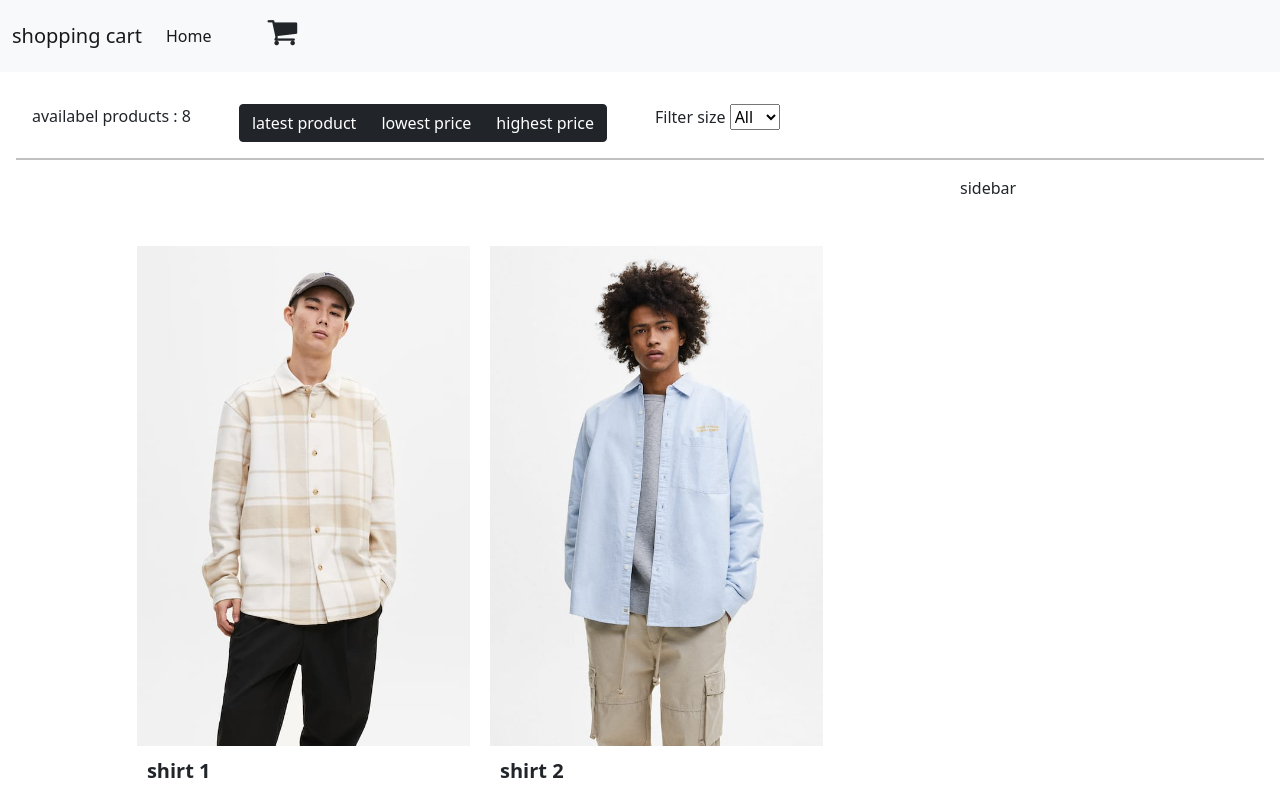
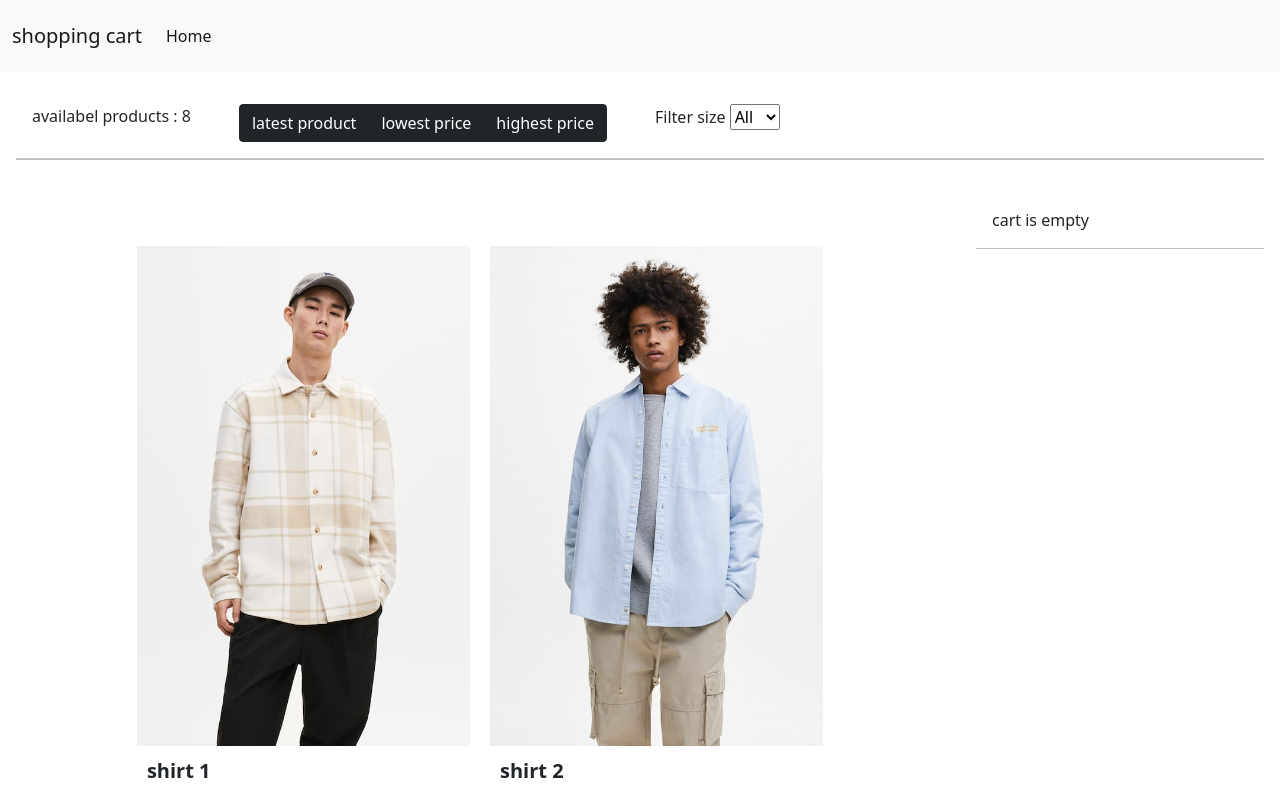
Before and after one commit to parhaam-khan/React-Redux-shopping-cart, a React (Create React App) app: page / in a window 1280 px wide. Shown: the top 800 px of the page. Built offline with nearby package versions, Linux system fonts and the light colour scheme.

Commit message:
cart component

```diff
--- a/src/App.js
+++ b/src/App.js
@@ -10,6 +10,7 @@ import './App.css'
 
 const App = () => {
     const[product,setProduct] = useState(products)
+    const[cartItems,setCartItems] = useState([])
     const[size,setSize] = useState("")
 
 //size handler-------------------------------------------------
@@ -42,11 +43,31 @@ const latestSortHandler = () => {
     setProduct(latestPrice)
 }
 
+// add to cart handler
+const addtocartHandler = (product) => {
+   const existProduct = cartItems.find((item) => item._id === product._id )
+   if(existProduct){
+       setCartItems(
+           cartItems.map((item) =>
+        item._id === product._id ? {...existProduct, quantity: existProduct.quantity + 1 } : item
+        )
+       )
+   }else{
+       setCartItems([...cartItems, {...product, quantity: 1}])
+   }
+}
+
+//remove from cart handler
+const removeHandler = (product) => {
+const removeProduct = cartItems.filter((item) => item._id !== product._id)
+setCartItems(removeProduct)
+}
     return (
         <div className="app">
         <Header/>
         <Home products={product} size={size}  filterSizeHandler={filterSizeHandler}
-         lowest={lowestSortHandler} highest={highestSortHandler} latest={latestSortHandler} />
+         lowest={lowestSortHandler} highest={highestSortHandler} latest={latestSortHandler}
+         addtocartHandler={addtocartHandler} removeHandler={removeHandler} cartItems={cartItems} />
         <Footer/>
     </div>
 
--- /dev/null
+++ b/src/components/Cart/Cart.css
@@ -0,0 +1,71 @@
+.cart{
+padding: 1rem;
+margin: 1rem;
+display: flex;
+}
+
+.cart-header{
+    border-bottom: .1rem solid #c0c0c0;
+}
+
+.cart-items{
+    padding: 0;
+    width: 100%;
+    list-style: none;
+}
+
+.cart-items img{
+    width: 5rem;
+}
+
+.cart-items li{
+    display: flex;
+}
+
+.cart-items li div{
+    padding: .5rem;
+}
+
+.cart-items li div:last-child{
+flex: 1;
+}
+
+.remove{
+    text-align: right;
+    display: flex;
+    justify-content: space-between;
+}
+
+.remove-button{
+    padding: 5px;
+    border: none;
+    background-color: darkred;
+    color: #fff;
+    border-radius: 5px;
+    -webkit-border-radius: 5px;
+    -moz-border-radius: 5px;
+    -ms-border-radius: 5px;
+    -o-border-radius: 5px;
+}
+
+.cart-price{
+    text-align: left;
+}
+
+.total{
+    display: flex;
+    justify-content: space-between;
+    width: 100%;
+}
+
+.button-proceed{
+    padding: 5px 20px;
+    border: none;
+    background-color:rgb(13, 13, 17);
+    color: #fff;
+    border-radius: 5px;
+    -webkit-border-radius: 5px;
+    -moz-border-radius: 5px;
+    -ms-border-radius: 5px;
+    -o-border-radius: 5px;
+}
--- /dev/null
+++ b/src/components/Cart/Cart.js
@@ -0,0 +1,44 @@
+import './Cart.css'
+
+const Cart = ({cartItems, removeHandler}) => {
+
+    return (
+        <div>
+            <div>
+            {cartItems.length === 0 ? <div className="cart cart-header">cart is empty</div>:
+            <div className="cart cart-header">there is {cartItems.length} item</div>}
+            </div>
+            <div className='cart'>
+        <ul className='cart-items'>
+            {cartItems.map((item) => {
+                return(
+                    <li key={item._id}>
+                    <div> <img src={item.image} alt={item.name}/></div>
+                    <div>
+                        <div>{item.name}</div>
+                       <div className='remove'>
+                           <p className='cart-price'>{item.price}$ </p>
+                           <p className='cart-price'>qty: {item.quantity}</p>
+                           <button onClick={() => removeHandler(item)}
+                            className='remove-button' type='button'>remove</button>
+                           </div>
+                    </div>
+                   </li>
+                )
+
+            })}
+        </ul>
+</div>
+{cartItems.length !== 0 && (
+    <div className='cart'>
+    <div className='total'>
+    <h3>total price: {cartItems.reduce((a,c) => a + (c.price * c.quantity), 0 )}</h3>
+    <button className='button-proceed'>proceed</button>
+    </div>
+    </div>
+)}
+        </div>
+     );
+}
+
+export default Cart;
--- a/src/components/Header/Header.js
+++ b/src/components/Header/Header.js
@@ -6,7 +6,6 @@ const Header = () => {
            <div className="collapse navbar-collapse">
                <ul className="navbar-nav">
                    <li className="nav-item"><a className="nav-link active">Home</a></li>
-                   <li className="nav-item ms-5"><a><i className="fa fa-shopping-cart fa-2x"></i></a></li>
                </ul>
            </div>
            </div>
--- a/src/components/Product/Product.js
+++ b/src/components/Product/Product.js
@@ -1,6 +1,6 @@
 import './Product.css'
 
-const Product = ({product}) => {
+const Product = ({product,addtocartHandler}) => {
     return (
         <div className="product">
 <a>
@@ -11,7 +11,7 @@ const Product = ({product}) => {
     <div>
         {product.price}$
     </div>
-    <button>add to cart</button>
+    <button onClick={() => addtocartHandler(product)}>add to cart</button>
 </div>
         </div>
      );
--- a/src/pages/Home/Home.js
+++ b/src/pages/Home/Home.js
@@ -1,3 +1,4 @@
+import Cart from '../../components/Cart/Cart';
 import Filter from '../../components/Filter/Filter';
 import Product from '../../components/Product/Product';
 
@@ -15,14 +16,14 @@ const Home = (props) => {
 {props.products.map((item) => {
     return (
 <li key={item._id}>
-<Product product={item}/>
-</li>
-    )
+<Product product={item} addtocartHandler={props.addtocartHandler}/>
+</li>)
 })}
+
 </ul>
 </div>
 <div className="sidebar">
-sidebar
+<Cart removeHandler={props.removeHandler} cartItems={props.cartItems}/>
 </div>
         </div>
     </main> );
```
